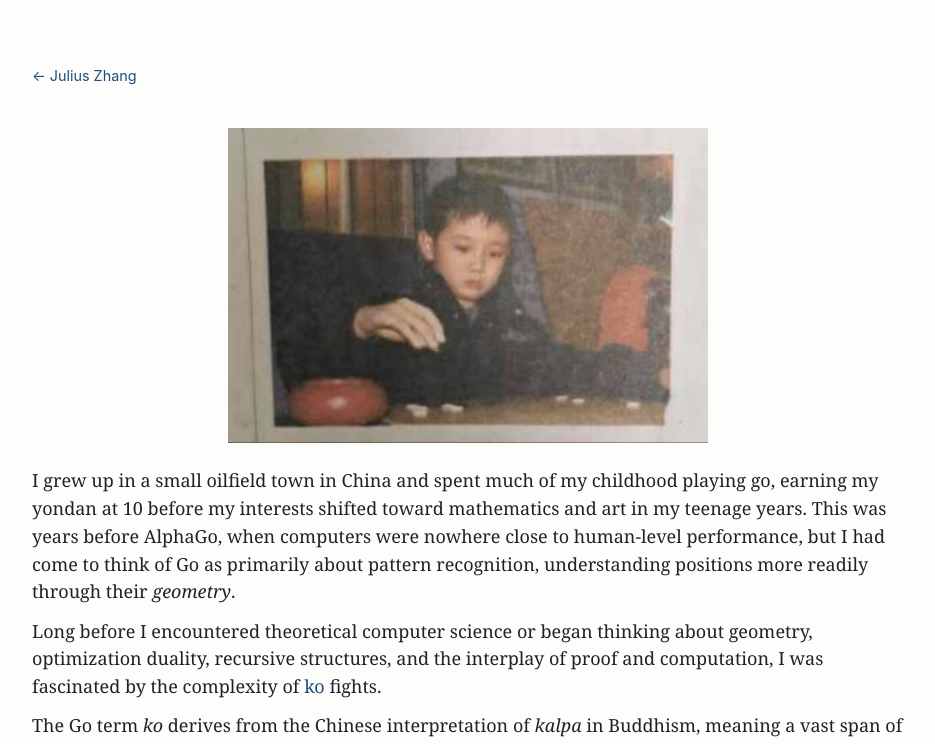
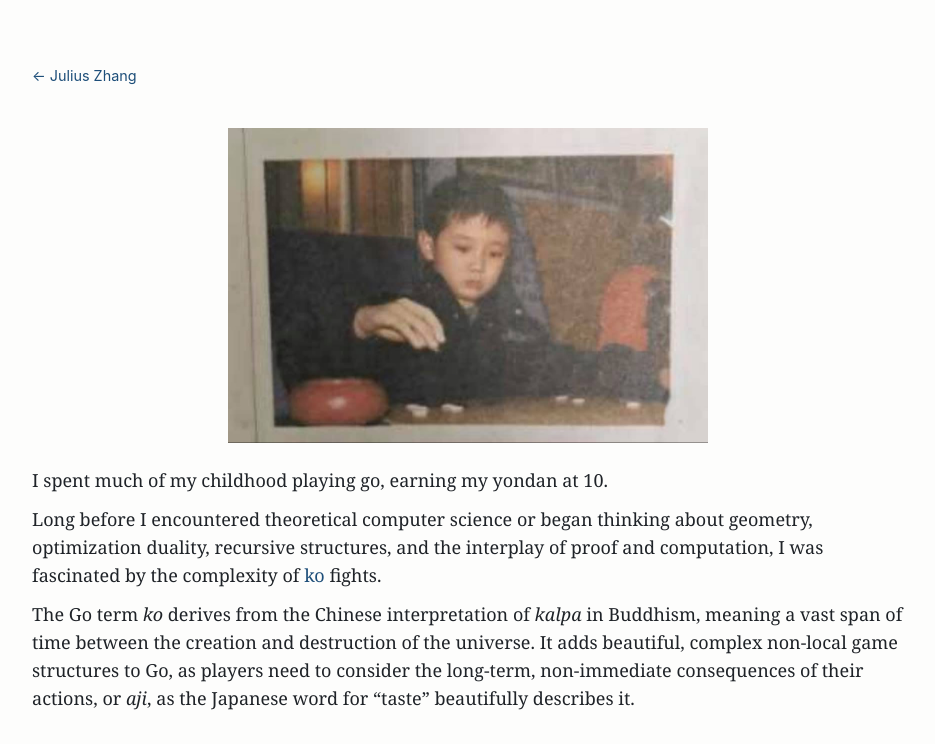
Before and after one commit to JuI3s/academic-website, a plain HTML site: page yondan.html in a window 1280 px wide. Shown: the top 744 px of the page, without its empty margins (172-1107 px from the left). Drawn offline with Linux system fonts and the light colour scheme.

Commit message:
Shorten the yondan page to the childhood Go line.
Co-authored-by: Cursor <cursoragent@cursor.com>

```diff
--- a/yondan.html
+++ b/yondan.html
@@ -26,12 +26,17 @@
   <main class="container">
     <nav class="post-nav"><a href="index.html">&larr; Julius Zhang</a></nav>
     <img class="yondan-pic" src="yondan.jpg" alt="Yondan in Go" />
+    <!--
     <p class="bio">
       I grew up in a small oilfield town in China and spent much of my childhood playing go, earning my yondan at 10 before my interests shifted toward
       mathematics and art in my teenage years. This was years before AlphaGo,
       when computers were nowhere close to human-level performance, but I had
       come to think of Go as primarily about pattern recognition, understanding
       positions more readily through their <em>geometry</em>.
+    </p>
+    -->
+    <p class="bio">
+      I spent much of my childhood playing go, earning my yondan at 10.
     </p>
     <p class="bio">
       Long before I encountered theoretical computer science or began thinking
```
